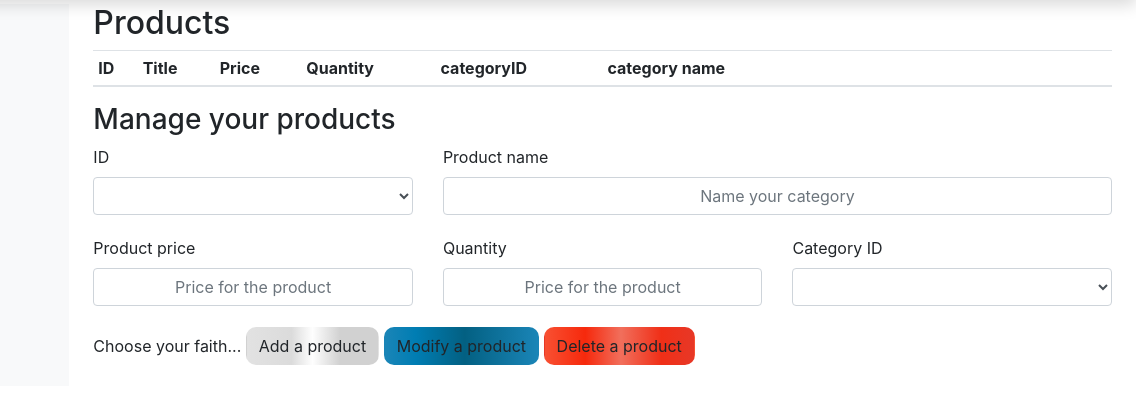
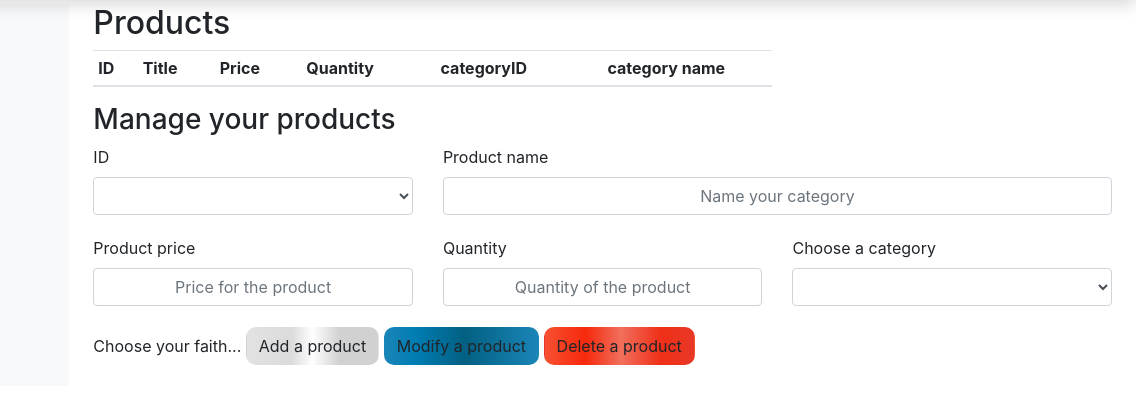
Before and after one commit to Reidolik/proyectoPC, a plain HTML site: page Frontend/index.html at #!/products in a window 1280 px wide. Shown: the part 46-450 px from the top of the page, 144-1280 px from the left. Drawn offline with nearby package versions, Linux system fonts and the light colour scheme; some packages are replaced by stand-ins of ours; no server answers.

Commit message:
Agregado cambios a formulario para mejor comprension

```diff
--- a/Frontend/templates/product.html
+++ b/Frontend/templates/product.html
@@ -62,7 +62,7 @@
                         </tr>
                     </tbody>
                 </table>
-                <table class="table table-striped table-sm" style="width:50%;float:left">
+                <table class="table table-striped table-sm col-2" style="width:50%;float:left">
                     <thead>
                         <tr>
                             <th>category name</th>
@@ -96,13 +96,13 @@
                     </div>
                     <div class="col-4 form-group">
                         <label>Quantity</label>
-                        <input class="form-control" type="text" placeholder="Price for the product"
+                        <input class="form-control" type="text" placeholder="Quantity of the product"
                             ng-model="newProduct.quantity">
                     </div>
                     <div class="col-4 form-group">
-                        <label>Category ID</label>
+                        <label>Choose a category</label>
                         <select class="form-control" id="catID" ng-model="newProduct.categoryId">
-                            <option ng-repeat="category in categories">{{category.id}}</option>
+                            <option ng-repeat="category in categories" value="{{category.id}}">{{category.title}}</option>
                         </select>
                     </div>
                 </div>
```
